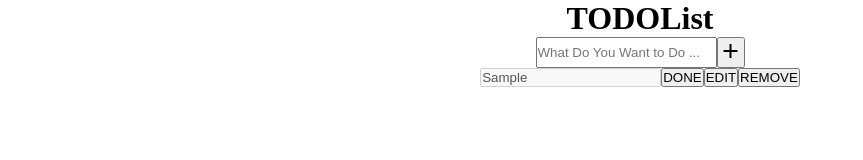
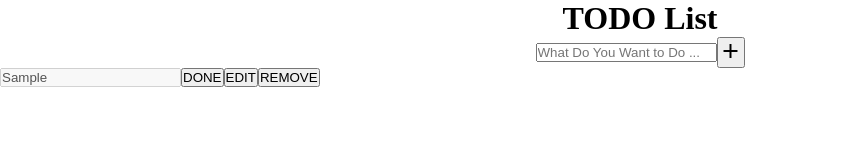
Before and after one commit to Kazuki-0528/ToDoApp_practice, a plain HTML site: page index.html in a window 1280 px wide. Both pictures are taken after typing "Sample" into the empty fields and a click on the button "add". Shown: the whole page, without its empty margins (0-863 px from the left). Drawn offline with nearby package versions, Linux system fonts and the light colour scheme.

Commit message:
[add]TODO App復習

```diff
--- a/index.html
+++ b/index.html
@@ -11,8 +11,8 @@
     <title>Document</title>
   </head>
   <body>
-    <h1>TODOList</h1>
-    <div class="input_div">
+    <h1>TODO List</h1>
+    <div class="input__div">
       <input
         type="text"
         class="input"
--- a/main.js
+++ b/main.js
@@ -9,25 +9,25 @@ class Item {
 
   createDiv(itemName) {
     let itemBox = document.createElement("div");
-    itemBox.classList.add("itemBox");
+    itemBox.classList.add("item");
 
     let input = document.createElement("input");
-    input.classList.add("input_item");
     input.value = itemName;
+    input.disabled = true;
+    input.classList.add("item_input");
     input.type = "text";
-    input.disabled = true;
 
     let doneButton = document.createElement("button");
+    doneButton.innerHTML = "DONE";
     doneButton.classList.add("doneButton");
-    doneButton.innerHTML = "DONE";
 
     let editButton = document.createElement("button");
+    editButton.innerHTML = "EDIT";
     editButton.classList.add("editButton");
-    editButton.innerHTML = "EDIT";
 
     let removeButton = document.createElement("button");
+    removeButton.innerHTML = "REMOVE";
     removeButton.classList.add("removeButton");
-    removeButton.innerHTML = "REMOVE";
 
     container.appendChild(itemBox);
 
@@ -40,21 +40,19 @@ class Item {
       input.classList.toggle("done");
     });
 
-    editButton.addEventListener("click", () => {
-      this.edit(input);
-    });
+    editButton.addEventListener("click", () => this.edit(input));
 
-    removeButton.addEventListener("click", () => {
-      this.remove(itemBox);
-    });
+    removeButton.addEventListener("click", () => this.remove(itemBox));
+
+    console.log(itemName);
   }
 
   edit(input) {
     input.disabled = !input.disabled;
   }
 
-  remove(itemBox) {
-    container.removeChild(itemBox);
+  remove(item) {
+    container.removeChild(item);
   }
 }
 
--- a/style.scss
+++ /dev/null
@@ -1,29 +0,0 @@
-* {
-  margin: 0;
-  padding: 0;
-  box-sizing: border-box;
-}
-
-body {
-  height: 100%;
-  background-color: white;
-}
-
-h1 {
-  text-align: center;
-}
-
-.input_div {
-  display: flex;
-  justify-content: center;
-}
-
-.done {
-  text-decoration: line-through;
-}
-
-.itemBox {
-  display: flex;
-  align-items: center;
-  justify-content: center;
-}
```
Also changed, not shown: style.css, 1 other file.
